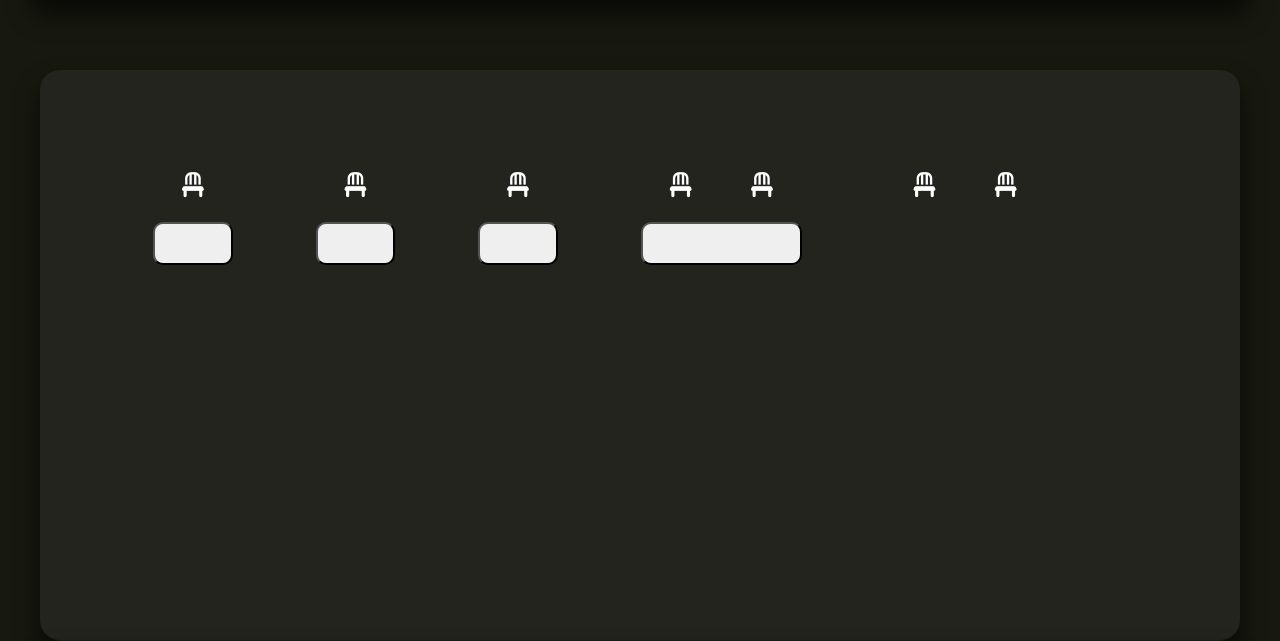
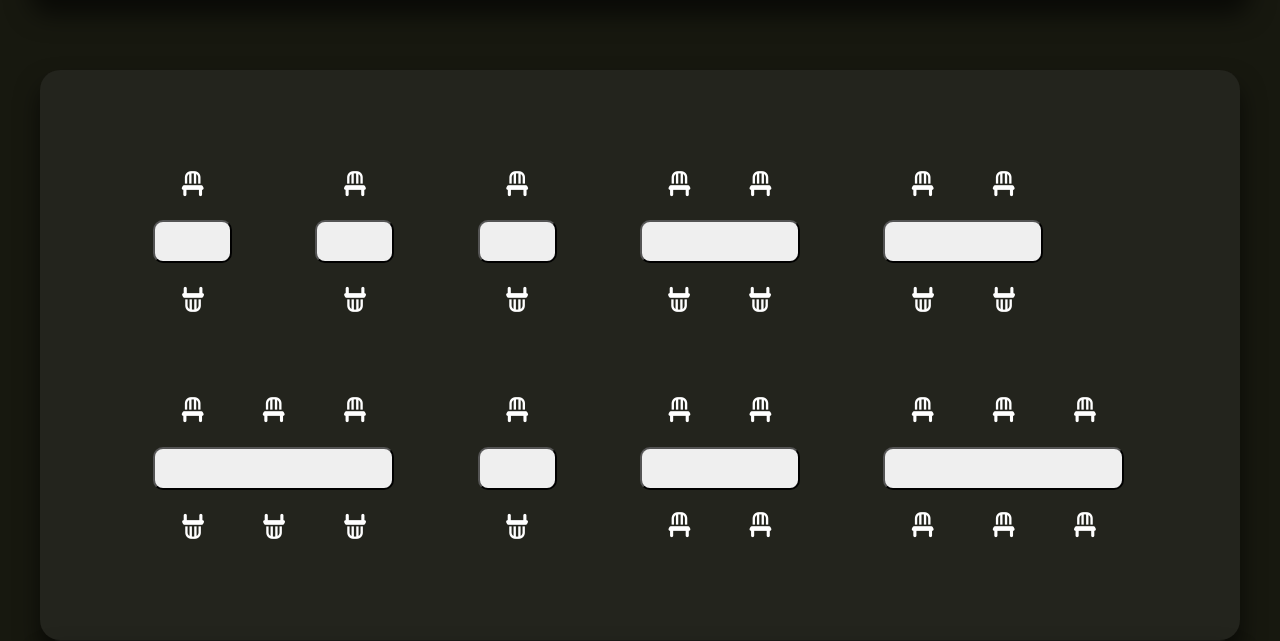
Before and after one commit to uiliam11/Projecte_01_Reserva_de_taules, a PHP site: page /view/inicio.php in a window 1280 px wide. Shown: the part 120-761 px from the top of the page. Run offline with PHP 8.4, Linux system fonts and the light colour scheme; some libraries are stand-ins or nearby versions.

Commit message:
commit random

```diff
--- a/css/inicioStyles.css
+++ b/css/inicioStyles.css
@@ -91,6 +91,10 @@ body {
     display: flex;
     justify-content: center;
     align-items: center;
+}
+
+.rotar {
+    transform: rotate(180deg);
 }
 
 /* CLASES SALON */
--- a/view/inicio.php
+++ b/view/inicio.php
@@ -41,7 +41,7 @@
             </div> -->
         </nav>
     </div>
-    <!-- MAPA RESTAURANTE -->
+    <!-- MAPAS RESTAURANTE -->
     <div class="region-rest">
         <div class="widget-rest" id="salon">
             <table>
@@ -74,8 +74,8 @@
                     <td></td>
                     <td><div class="cont"><i class="fa-solid fa-chair"></i></div></td>
                     <td><div class="cont"><i class="fa-solid fa-chair"></i></div></td>
-                    <!-- <td></td>
-                    <td></td> -->
+                    <td></td>
+                    <td></td>
                 </tr>
                 <tr>
                     <td></td>
@@ -87,24 +87,24 @@
                     <td></td>
                     <td colspan="2"><div class="cont"><button></button></div></td>
                     <td></td>
+                    <td colspan="2"><div class="cont"><button></button></div></td>
                     <td></td>
                     <td></td>
-                    <!-- <td></td>
-                    <td></td> -->
+                    <td></td>
                 </tr>
                 <tr>
                     <td></td>
+                    <td><div class="cont"><i class="fa-solid fa-chair rotar"></i></div></td>
                     <td></td>
+                    <td><div class="cont"><i class="fa-solid fa-chair rotar"></i></div></td>
                     <td></td>
+                    <td><div class="cont"><i class="fa-solid fa-chair rotar"></i></div></td>
                     <td></td>
+                    <td><div class="cont"><i class="fa-solid fa-chair rotar"></i></div></td>
+                    <td><div class="cont"><i class="fa-solid fa-chair rotar"></i></div></td>
                     <td></td>
-                    <td></td>
-                    <td></td>
-                    <td></td>
-                    <td></td>
-                    <td></td>
-                    <td></td>
-                    <td></td>
+                    <td><div class="cont"><i class="fa-solid fa-chair rotar"></i></div></td>
+                    <td><div class="cont"><i class="fa-solid fa-chair rotar"></i></div></td>
                     <td></td>
                     <td></td>
                 </tr>
@@ -126,50 +126,45 @@
                 </tr>
                 <tr>
                     <td></td>
+                    <td><div class="cont"><i class="fa-solid fa-chair"></i></div></td>
+                    <td><div class="cont"><i class="fa-solid fa-chair"></i></div></td>
+                    <td><div class="cont"><i class="fa-solid fa-chair"></i></div></td>
                     <td></td>
+                    <td><div class="cont"><i class="fa-solid fa-chair"></i></div></td>
                     <td></td>
+                    <td><div class="cont"><i class="fa-solid fa-chair"></i></div></td>
+                    <td><div class="cont"><i class="fa-solid fa-chair"></i></div></td>
                     <td></td>
-                    <td></td>
-                    <td></td>
-                    <td></td>
-                    <td></td>
-                    <td></td>
-                    <td></td>
-                    <td></td>
-                    <td></td>
-                    <td></td>
+                    <td><div class="cont"><i class="fa-solid fa-chair"></i></div></td>
+                    <td><div class="cont"><i class="fa-solid fa-chair"></i></div></td>
+                    <td><div class="cont"><i class="fa-solid fa-chair"></i></div></td>
                     <td></td>
                 </tr>
                 <tr>
                     <td></td>
+                    <td colspan="3"><div class="cont"><button></button></div></td>
                     <td></td>
+                    <td><div class="cont"><button></button></div></td>
                     <td></td>
+                    <td colspan="2"><div class="cont"><button></button></div></td>
                     <td></td>
-                    <td></td>
-                    <td></td>
-                    <td></td>
-                    <td></td>
-                    <td></td>
-                    <td></td>
-                    <td></td>
-                    <td></td>
-                    <td></td>
+                    <td colspan="3"><div class="cont"><button></button></div></td>
                     <td></td>
                 </tr>
                 <tr>
                     <td></td>
+                    <td><div class="cont"><i class="fa-solid fa-chair rotar"></i></div></td>
+                    <td><div class="cont"><i class="fa-solid fa-chair rotar"></i></div></td>
+                    <td><div class="cont"><i class="fa-solid fa-chair rotar"></i></div></td>
                     <td></td>
+                    <td><div class="cont"><i class="fa-solid fa-chair rotar"></i></div></td>
                     <td></td>
+                    <td><div class="cont"><i class="fa-solid fa-chair"></i></div></td>
+                    <td><div class="cont"><i class="fa-solid fa-chair"></i></div></td>
                     <td></td>
-                    <td></td>
-                    <td></td>
-                    <td></td>
-                    <td></td>
-                    <td></td>
-                    <td></td>
-                    <td></td>
-                    <td></td>
-                    <td></td>
+                    <td><div class="cont"><i class="fa-solid fa-chair"></i></div></td>
+                    <td><div class="cont"><i class="fa-solid fa-chair"></i></div></td>
+                    <td><div class="cont"><i class="fa-solid fa-chair"></i></div></td>
                     <td></td>
                 </tr>
                 <tr>
```
Also changed, not shown: js/functions.js (+6 -2 lines).
